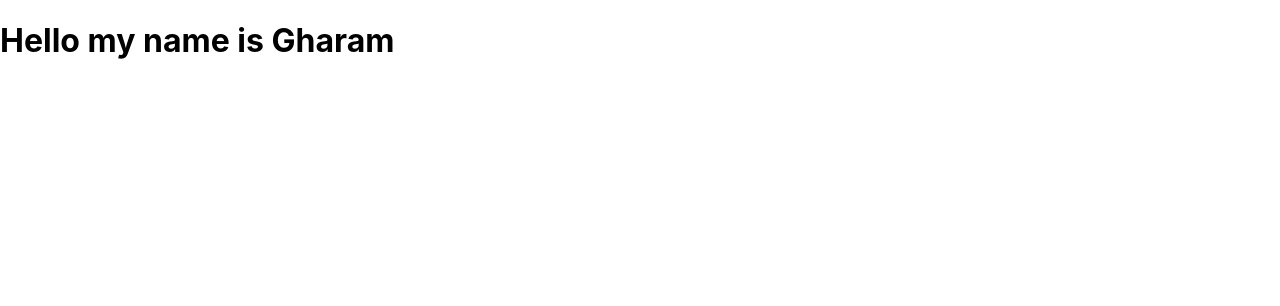
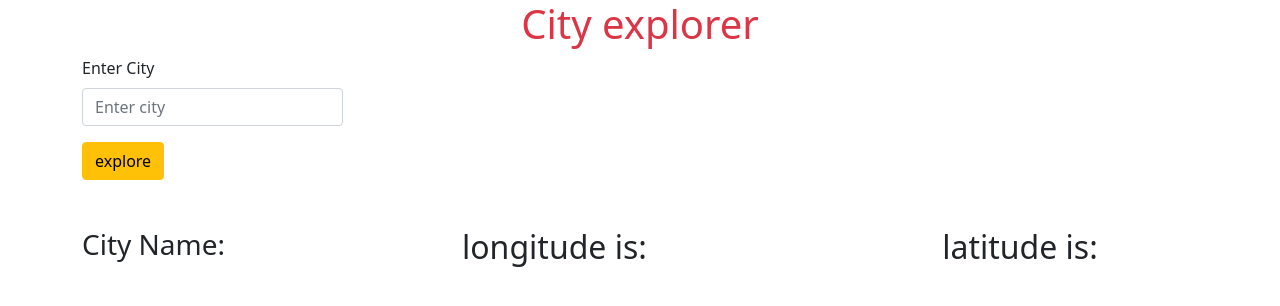
Before and after one commit to GharamAlessa/city-explorer, a React (Create React App) app: page / in a window 1280 px wide. Shown: the top 306 px of the page. Built offline with nearby package versions, Linux system fonts and the light colour scheme.

Commit message:
finish lab06

```diff
--- a/src/App.js
+++ b/src/App.js
@@ -1,13 +1,78 @@
-import React, { Component } from 'react'
+import React, { Component } from "react";
+import "bootstrap/dist/css/bootstrap.min.css";
+import { Container, Row, Col, Form,Button } from "react-bootstrap";
+import axios from "axios";
 
 export class App extends Component {
-    render() {
-        return (
-            <div>
-                <h1>Hello my name is Gharam</h1>
-            </div>
-        )
+constructor(props) {
+    super(props)
+
+    this.state = {
+         longitude:null,
+         latitude:null,
+         name:null
     }
 }
 
-export default App
+handleSubmit=(event)=>{
+event.preventDefault();
+let cityName=event.target.cityName.value;
+console.log(cityName)
+axios.get(`https://eu1.locationiq.com/v1/search.php?key=${process.env.REACT_APP_KEY}&q=${cityName}&format=json`)
+.then(result=>{
+    console.log(result.data[0])
+this.setState({
+    longitude:result.data[0].lon,
+    latitude:result.data[0].lat,
+    name:result.data[0].display_name
+})
+console.log(`${this.state.longitude},${this.state.latitude}`)
+})
+
+
+}
+  render() {
+    return (
+
+      <Container>
+        <Row className='text-center'>
+          <h1 className='text-danger'>City explorer</h1>
+        </Row>
+        <Row>
+            <Col md={3}>
+          <Form onSubmit={this.handleSubmit} >
+            <Form.Group className="mb-3" controlId="formBasicEmail">
+              <Form.Label>Enter City</Form.Label>
+              <Form.Control type="text" placeholder="Enter city" name="cityName" />
+
+            </Form.Group>
+
+
+            <Button variant="warning" type="submit">
+             explore
+            </Button>
+
+          </Form>
+          </Col>
+        </Row>
+        <Row className='mt-5'>
+            <Col>
+<h3>
+    City Name:{this.state.name}
+</h3>
+            </Col>
+
+            <Col>
+<p className='h2'>longitude is:{this.state.longitude}</p>
+
+            </Col>
+            <Col className='d-flex justify-content-center'>
+<p className='h2'>latitude is:{this.state.latitude}</p>
+            </Col>
+        </Row>
+      </Container>
+    );
+  }
+}
+
+export default App;
--- a/src/index.js
+++ b/src/index.js
@@ -2,7 +2,6 @@ import React from 'react';
 import ReactDOM from 'react-dom';
 import './index.css';
 import App from './App';
-import reportWebVitals from './reportWebVitals';
 
 ReactDOM.render(
   <React.StrictMode>
@@ -10,8 +9,3 @@ ReactDOM.render(
   </React.StrictMode>,
   document.getElementById('root')
 );
-
-// If you want to start measuring performance in your app, pass a function
-// to log results (for example: reportWebVitals(console.log))
-// or send to an analytics endpoint. Learn more: https://bit.ly/CRA-vitals
-reportWebVitals();
```
